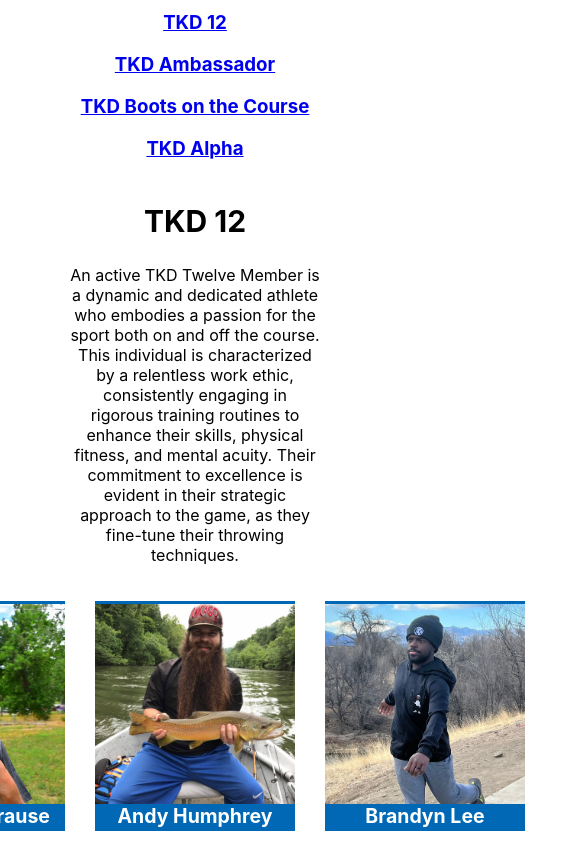
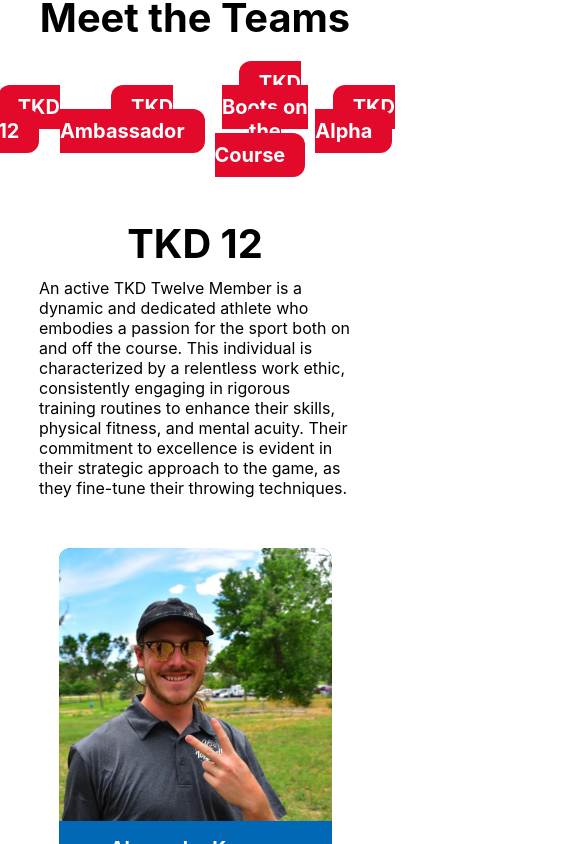
Before and after one commit to millerado/tkd-roster, a React (Create React App) app: page / in a window 390 px wide. Shown: the part 680-1524 px from the top of the page, 585 px wide, since content can reach past the window. Built offline with nearby package versions, Linux system fonts and the light colour scheme.

Commit message:
added media queries for different screen sizes

```diff
--- a/src/App.css
+++ b/src/App.css
@@ -1,5 +1,7 @@
 :root {
   --header_color: #0068b4;
+  --accent_color: #e2092b;
+  scroll-behavior: smooth;
 }
 
 .App {
@@ -9,8 +11,179 @@
   box-sizing: border-box;
 }
 
+h1 {
+  font-size: 47.8px;
+}
+
 .header {
+  display: none;
+}
+
+.teams {
   display: flex;
+  flex-direction: row;
+  align-items: center;
+  justify-content: center;
+}
+
+.team-button {
+  background-color: var(--accent_color);
+  color: white;
+  font-size: 20px;
+  padding: 10px 20px;
+  margin: 10px;
+  border-radius: 12px;
+  border: none;
+  cursor: pointer;
+  text-decoration: none;
+}
+
+.team-box {
+  display: flex;
+  flex-direction: column;
+  align-items: center;
+}
+
+.team-name {
+  margin-bottom: 10px;
+  font-size: 39.8px;
+}
+
+.team-description {
+  padding: 0 20px;
+  max-width: 80vw;
+  margin: 0 auto;
+  text-align: left;
+  font-size: 16px;
+}
+
+.player-grid {
+  display: grid;
+  grid-template-columns: repeat(1, minmax(70vw, 1fr));
+  gap: 30px;
+  padding: 20px;
+  margin: 30px 0;
+  width: 70%;
+}
+
+.player-box {
+  display: flex;
+  flex-direction: column;
+  align-items: center;
+  background-color: var(--header_color);
+  font-size: 13px;
+  color: white;
+  border-radius: 12px;
+  box-shadow: -10px 5px 5px white;
+}
+
+.player-box:hover {
+  cursor: pointer;
+  box-shadow: -10px 5px 5px grey;
+}
+
+.player-picture {
+  width: 100%;
+  object-fit: fill;
+  border-top-left-radius: 12px;
+  border-top-right-radius: 12px;
+}
+
+.popup {
+  position: fixed;
+  top: 0;
+  left: 0;
+  width: 100%;
+  height: 100vh;
+  background-color: rgba(0, 0, 0, 0.5);
+
+  display: flex;
+  justify-content: center;
+  align-items: center;
+}
+
+.popup-inner {
+  position: relative;
+  padding: 10px;
+  width: 100%;
+  max-width: 70vw;
+  background-color: white;
+  border-radius: 12px;
+}
+
+.popup-inner h1 {
+  margin: 10px 0;
+  font-size: 33.1px;
+}
+
+.popup-inner tr {
+  font-size: 19.2px;
+  font-weight: 500;
+  color: black;
+  margin: 5px;
+  text-align: left;
+}
+
+.table {
+  width: 100%;
+  margin: 0 auto;
+}
+
+.column-left {
+  font-weight: 700;
+  text-align: right;
+  width: 50%;
+}
+
+.column-right {
+  text-align: left;
+  width: 50%;
+}
+
+.player-picture-popup {
+  max-height: 60vh;
+  max-width: 60vw;
+  object-fit: contain;
+  border-radius: 12px;
+}
+
+@media only screen and (min-width: 575px) {
+  .player-grid {
+    grid-template-columns: repeat(2, minmax(30vw, 1fr));
+  }
+}
+
+@media only screen and (min-width: 950px) {
+  .player-grid {
+    grid-template-columns: repeat(3, minmax(200px, 1fr));
+  }
+
+  .popup-inner {
+    max-width: 50vw;
+  }
+
+  .popup-inner h1 {
+    font-size: 39.8px;
+  }
+
+  .popup-inner tr {
+    font-size: 23px;
+  }
+}
+
+@media only screen and (min-width: 1700px) {
+  .player-grid {
+    grid-template-columns: repeat(4, minmax(200px, 1fr));
+  }
+
+  .player-box {
+    font-size: 15px;
+  }
+}
+
+/*
+.header {
+  display: hidden;
   flex-direction: row;
   justify-content: space-between;
   height: 90px;
@@ -94,7 +267,10 @@
 
 .team-description {
   padding: 0 20px;
-  max-width: 82vw;
+  max-width: 80vw;
+  margin: 0 auto;
+  text-align: left;
+  font-size: 15px;
 }
 
 .player-grid {
@@ -103,6 +279,7 @@
   gap: 30px;
   padding: 20px;
   margin-bottom: 30px;
+  width: 70%;
 }
 
 .player-name {
@@ -113,20 +290,21 @@
   display: flex;
   flex-direction: column;
   align-items: center;
-  border: var(--header_color) 3px solid;
   background-color: var(--header_color);
   font-size: 13px;
   color: white;
+  border-radius: 12px;
+  box-shadow: -10px 5px 5px white;
+  margin-top: 20px;
 }
 
 .player-box:hover {
   cursor: pointer;
-  border: black 3px solid;
-  color: black;
+  box-shadow: -10px 5px 5px grey;
 }
 
 .player-picture {
-  width: 200px;
-  height: 200px;
+  width: 100%;
   object-fit: fill;
-}
+  border-radius: 12px;
+} */
```
